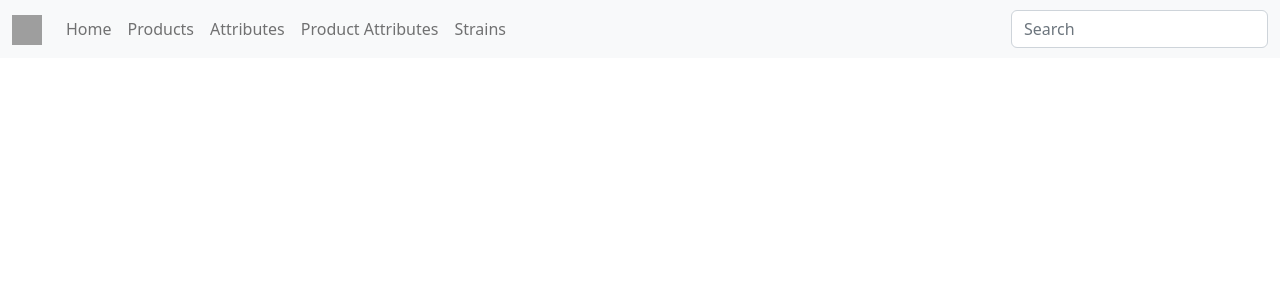
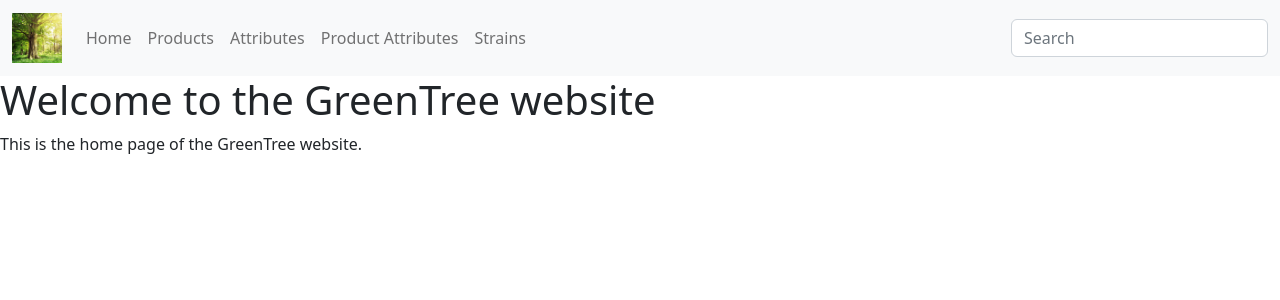
Before and after one commit to GiladSchneider/GreenTree, a Flask app: page / in a window 1280 px wide. Shown: the top 300 px of the page. Run offline with Flask 2, Linux system fonts and the light colour scheme; grey boxes are pictures that could not be loaded.

Commit message:
file restructuring

```diff
--- a/GreenTree/run.py
+++ b/GreenTree/run.py
@@ -1,10 +1,5 @@
 from flask import Flask, render_template
 from config import app
-from views import strains, products, product_attributes, attributes
-
-@app.route('/')
-@app.route('/home')
-def index():
-    return render_template('index.html')
+from views import index, strains, products, product_attributes, attributes
 
 app.run(debug=True)
--- a/GreenTree/templates/index.html
+++ b/GreenTree/templates/index/index.html
@@ -2,5 +2,8 @@
 {% extends "main_template.html" %}
 
     {% block content %}
-
+        <h1>Welcome to the GreenTree website</h1>
+        <p>
+            This is the home page of the GreenTree website.
+        </p>
     {% endblock content %}
--- a/GreenTree/templates/main_template.html
+++ b/GreenTree/templates/main_template.html
@@ -14,13 +14,14 @@
     <nav class="navbar navbar-expand-lg navbar-light bg-light">
         <div class="container-fluid">
             <a class="navbar-brand" href="#">
-                <img src="/images/tree.png" width="30" height="30" alt="">
+                <!-- display the image in staticcalled tree ooon the navbar -->
+                <img src="static/tree.png" width="50" height="50">
             </a>
             <div class="collapse navbar-collapse" id="navbarSupportedContent">
                 <ul class="navbar-nav mr-auto">
 
                     <li class="nav-item active">
-                        <a class="nav-link" href="/home">Home</a>
+                        <a class="nav-link" href="/index">Home</a>
                     </li>
 
                     <li class="nav-item">
--- /dev/null
+++ b/GreenTree/views/index.py
@@ -0,0 +1,7 @@
+from config import *
+from flask import render_template
+
+@app.route('/')
+@app.route('/index')
+def index():
+    return render_template('index/index.html')
```
Also changed, not shown: 1 other file.
